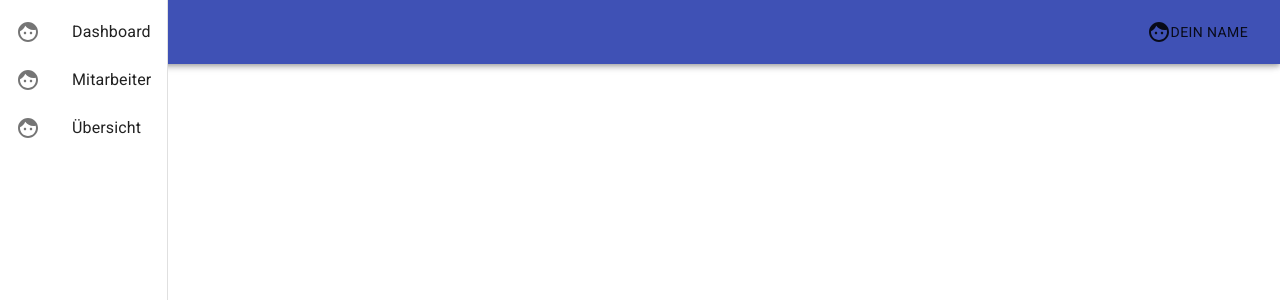
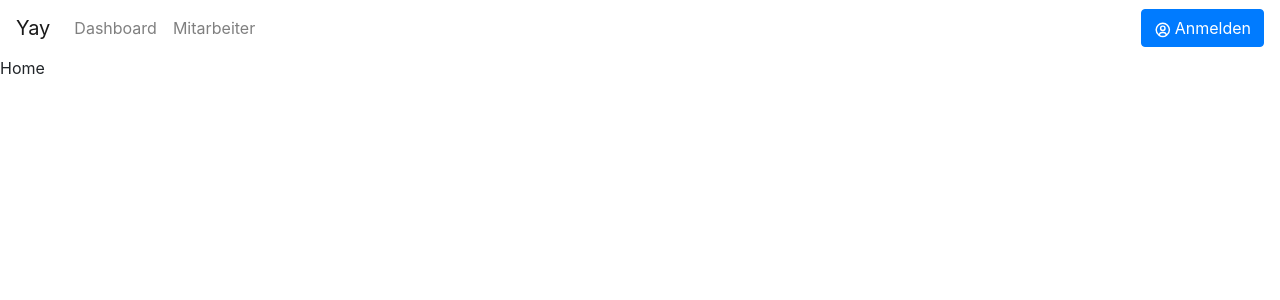
Before and after one commit to codinghusi/worker-manager-app, a Next.js app: page / in a window 1280 px wide. Shown: the top 300 px of the page. Built offline with nearby package versions, Linux system fonts and the light colour scheme.

Commit message:
navbar progress

```diff
--- a/compontents/layout.jsx
+++ b/compontents/layout.jsx
@@ -1,32 +1,18 @@
-import { AppBar, Toolbar, Typography, makeStyles } from '@material-ui/core';
-import User from './user';
-import Sidebar from './sidebar';
+import Appbar from './layout/appbar';
+import Head from 'next/head';
 
 const currentPage = {
     name: "Dashboard"
 };
 
-const useStyles = makeStyles({
-    title: {
-        flexGrow: 1
-    }
-});
-
 export default function Layout({ children }) {
-    const classes = useStyles();
-
     return (
         <>
-            <AppBar position="fixed">
-                <Toolbar>
-                    <Typography className={classes.title} mx="auto">
-                        { currentPage.name }
-                    </Typography>
-                    <User />
-                </Toolbar>
-            </AppBar>
+            <Head>
+                <title>{ currentPage.name } - Employee Management</title>
+            </Head>
 
-            <Sidebar />
+            <Appbar />
 
             {children}
         </>
--- /dev/null
+++ b/compontents/layout/appbar.jsx
@@ -0,0 +1,24 @@
+import { Navbar, Nav } from 'react-bootstrap';
+import User from './user'
+
+export default function Appbar() {
+    return (
+        <Navbar expand="lg">
+            <Nav className="mr-auto">
+                <Navbar.Brand>
+                    Yay
+                </Navbar.Brand>
+
+                <Navbar.Toggle aria-controls="navbar-navs"></Navbar.Toggle>
+
+                <Navbar.Collapse id="navbar-navs" >
+                    <Nav.Link> Dashboard </Nav.Link>
+                    <Nav.Link> Mitarbeiter </Nav.Link>
+                </Navbar.Collapse>
+            </Nav>
+
+            <User />
+
+        </Navbar>
+    );
+}
--- /dev/null
+++ b/compontents/layout/user.jsx
@@ -0,0 +1,44 @@
+import Dropdown from 'react-bootstrap/Dropdown';
+import Button from 'react-bootstrap/Button';
+import { BiUserCircle } from 'react-icons/bi';
+import IconWithText from '../../helper/icon-with-text';
+
+export function getStaticProps() {
+    return {
+        props: {
+            loggedIn: true
+        }
+    };
+}
+
+export default function User() {
+    const loggedIn = false;
+
+    return (
+        <>
+            {!loggedIn && (
+                <Button>
+                    <IconWithText>
+                        <BiUserCircle />
+                        Anmelden
+                    </IconWithText>
+                </Button>
+            ) || (
+                <Dropdown>
+                    <Dropdown.Toggle variant="primary">
+                        <IconWithText>
+                            <BiUserCircle />
+                            Dein Name
+                        </IconWithText>
+                    </Dropdown.Toggle>
+
+                    <Dropdown.Menu>
+                        <Dropdown.Item>Profil</Dropdown.Item>
+                        <Dropdown.Item>Account</Dropdown.Item>
+                        <Dropdown.Item>Logout</Dropdown.Item>
+                    </Dropdown.Menu>
+                </Dropdown>
+            )}
+        </>
+    );
+}
--- a/compontents/user.jsx
+++ /dev/null
@@ -1,55 +0,0 @@
-import { Face } from '@material-ui/icons';
-import IconWithText from '../helper/icon-with-text';
-import { Button, Menu, MenuItem } from '@material-ui/core';
-import { useState } from 'react';
-
-export function getStaticProps() {
-    return {
-        props: {
-            loggedIn: true
-        }
-    };
-}
-
-export default function User() {
-    const loggedIn = true;
-    const [anchorEl, setAnchorEl] = useState(false);
-
-    function openMenu(event) {
-        setAnchorEl(event.currentTarget);
-    }
-
-    function closeMenu() {
-        setAnchorEl(null);
-    }
-
-    return (
-        <>
-            {!loggedIn && (
-                <IconWithText>
-                    <Face />
-                    Anmelden
-                </IconWithText>
-            )}
-
-            {loggedIn && (
-                <>
-                    <Button onClick={openMenu}>
-                        <IconWithText>
-                            <Face />
-                            Dein Name
-                        </IconWithText>
-                    </Button>
-
-                    <Menu open={!!anchorEl}
-                        anchorEl={anchorEl}
-                        onClose={closeMenu}>
-                        <MenuItem onClick={closeMenu}>Profil</MenuItem>
-                        <MenuItem onClick={closeMenu}>Account</MenuItem>
-                        <MenuItem onClick={closeMenu}>Logout</MenuItem>
-                    </Menu>
-                </>
-            )}
-        </>
-    );
-}
--- a/helper/icon-with-text.jsx
+++ b/helper/icon-with-text.jsx
@@ -1,12 +1,32 @@
-import { Box, makeStyles } from '@material-ui/core';
+import { Children, cloneElement } from 'react';
+
+// export default function IconWithText({ children }) {
+//     const newChildren = Children.map(children, child => {
+//         const itsProps = child.props ?? { };
+//         const className = itsProps.className ?? '' + " align-center";
+//         const props = { ...itsProps, className };
+//         console.log("props", props);
+//         return cloneElement(child, props);
+//     });
+//     return <> {newChildren} </>;
+// }
+
+// FIXME: Not common spacing
 
 export default function IconWithText({ children }) {
     return (
-        <Box display="flex"
-            flexDirection="row"
-            flexWrap="nowrap"
-            alignItems="center">
+        <>
+            <style type="text/css">
+                {`
+                svg {
+                    vertical-align: middle;
+                    font-size: 1.1em;
+                    margin-right: 0.2rem;
+                }
+                `}
+            </style>
+
             {children}
-        </Box>
-    );
+        </>
+    )
 }
--- a/package.json
+++ b/package.json
@@ -9,8 +9,12 @@
   },
   "dependencies": {
     "@fontsource/roboto": "^4.3.0",
+    "antd": "^4.15.5",
+    "bootstrap": "^4.6.0",
     "next": "10.2.0",
     "react": "17.0.2",
-    "react-dom": "17.0.2"
+    "react-bootstrap": "^1.6.0",
+    "react-dom": "17.0.2",
+    "react-icons": "^4.2.0"
   }
 }
--- a/pages/_app.js
+++ b/pages/_app.js
@@ -1,6 +1,8 @@
 import '../styles/globals.css';
+import 'bootstrap/dist/css/bootstrap.min.css';
 import '@fontsource/roboto';
 import Layout from '../compontents/layout';
+
 
 function MyApp({ Component, pageProps }) {
   return (
--- a/pages/index.js
+++ b/pages/index.js
@@ -1,7 +1,7 @@
-import { Box } from '@material-ui/core';
+
 
 export default function Home() {
   return (
-    <Box>Home</Box>
+    <p>Home</p>
   )
 }
```
Also changed, not shown: helper/inline.jsx (deleted, +0 -9 lines), compontents/layout/sidebar.jsx (renamed from compontents/sidebar.jsx), 1 other file (tests, documents, lock files or other folders).
